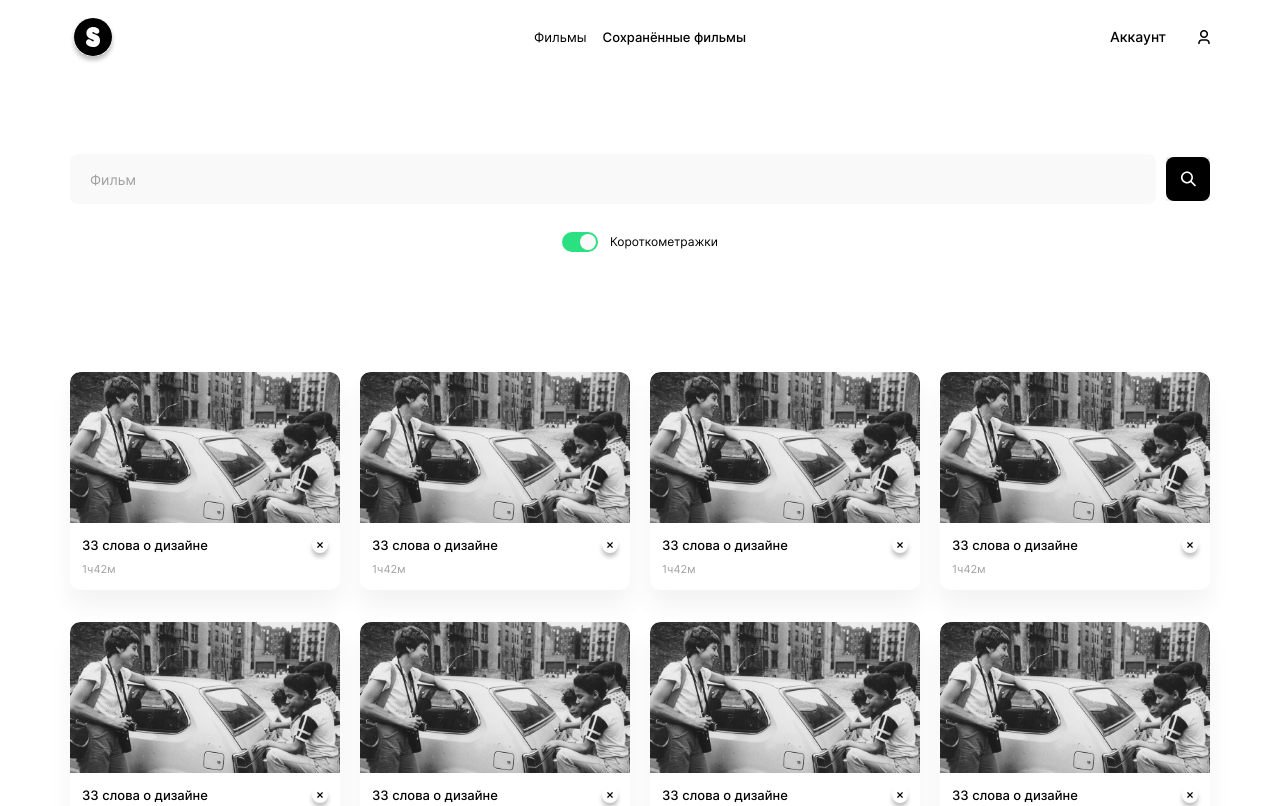
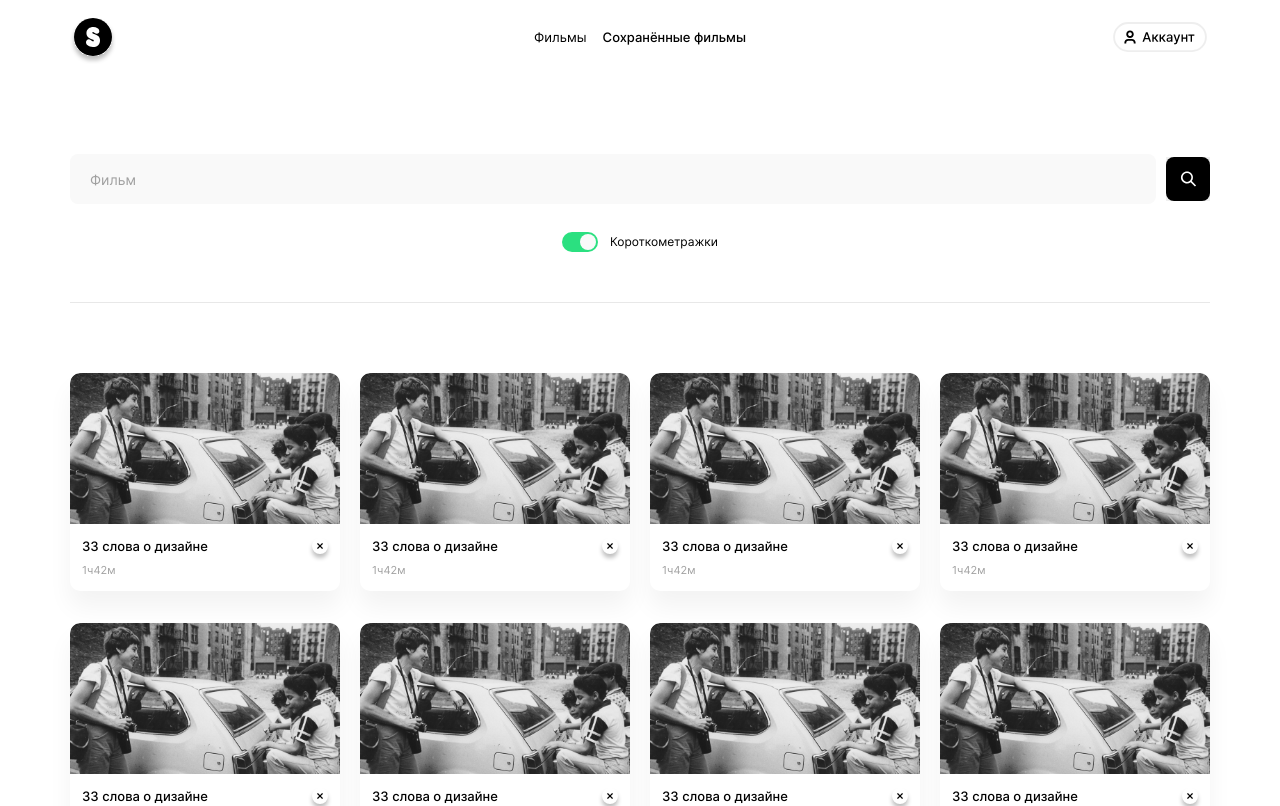
Before and after one commit to vasilkovai/movies-explorer-frontend, a React (Create React App) app: page /saved-movies in a window 1280 px wide. Shown: the top 806 px of the page. Built offline with nearby package versions, Linux system fonts and the light colour scheme.

Commit message:
new fixes

```diff
--- a/public/index.html
+++ b/public/index.html
@@ -11,7 +11,7 @@
     />
     <link rel="apple-touch-icon" href="%PUBLIC_URL%/logo192.png" />
     <link rel="manifest" href="%PUBLIC_URL%/manifest.json" />
-    <title>BeatFilm</title>
+    <title>Movies Explorer</title>
   </head>
   <body>
     <noscript>You need to enable JavaScript to run this app.</noscript>
--- a/src/components/AboutMe/AboutMe.js
+++ b/src/components/AboutMe/AboutMe.js
@@ -9,7 +9,7 @@ function AboutMe() {
       <div className="about-me__container">
         <div className="about-me__text">
           <h2 className="about-me__name">Ирина</h2>
-          <h4 className="about-me__info">Веб-разработчик, 28 лет</h4>
+          <h4 className="about-me__info">Веб-разработчица, 28 лет</h4>
           <p className="about-me__about">
             Я родилась в городе Уфа,
             в 18 лет переехала в Санкт-Петербург поступать на экномиста в СПбГЭУ,
--- a/src/components/FilterCheckbox/FilterCheckbox.css
+++ b/src/components/FilterCheckbox/FilterCheckbox.css
@@ -3,6 +3,7 @@
   max-height: 20px;
   margin: 0 auto;
   padding: 28px 0 50px 0;
+  border-bottom: 1px solid #E8E8E8;
 }
 
 .filter__switch {
@@ -42,7 +43,7 @@
 
 .filter__checkbox:checked:before {
   right: 16px;
-  background: #2BE080;
+  background: #F5F5F5;
 }
 
 .filter__text {
--- a/src/components/Login/Login.css
+++ b/src/components/Login/Login.css
@@ -110,7 +110,14 @@
 }
 
 .login__submit_inactive {
-  opacity: .8;
+  font-family: 'Inter', Arial, Helvetica, sans-serif;
+  font-style: normal;
+  font-weight: 500;
+  font-size: 14px;
+  line-height: 17px;
+  text-align: center;
+  color: #C2C2C2;
+  background: #F8F8F8;
 }
 
 .login__redirection {
--- a/src/components/NavBar/NavBar.css
+++ b/src/components/NavBar/NavBar.css
@@ -128,19 +128,9 @@
   opacity: .7;
 }
 
-.navbar__profile-link {
-  font-family: Inter;
-  font-style: normal;
-  font-weight: 500;
-  font-size: 14px;
-  line-height: 16px;
-  color: #000000;
-  margin: 0;
-}
-
 .navbar__profile-icon {
-  width: 11,5px;
-  height: 14px;
+  width: 100px;
+  height: 30px;
 }
 
 @media screen and (max-width: 1279px) {
--- a/src/components/NavBar/NavBar.js
+++ b/src/components/NavBar/NavBar.js
@@ -2,7 +2,7 @@ import React from 'react';
 import { Route, Link} from 'react-router-dom';
 import { CgMenu } from 'react-icons/cg';
 import { CgClose } from 'react-icons/cg';
-import profileIcon from './../../images/profile.png';
+import profileIcon from './../../images/profile1.svg';
 import './NavBar.css';
 
 function NavBar() {
@@ -36,7 +36,6 @@ function NavBar() {
             </div>
           </Route>
           <Link to="/profile" className="navbar__profile">
-            <p className="navbar__profile-link">Аккаунт</p>
             <img className="navbar__profile-icon" alt="Аккаунт" src={profileIcon}/>
           </Link>
         </div>
--- a/src/components/Navigation/Navigation.css
+++ b/src/components/Navigation/Navigation.css
@@ -56,21 +56,9 @@
   opacity: .7;
 }
 
-.nav__profile-link {
-  font-family: Inter;
-  font-style: normal;
-  font-weight: 500;
-  font-size: 14px;
-  line-height: 16px;
-  display: flex;
-  align-items: center;
-  color: #000000;
-  margin: 0;
-}
-
 .nav__profile-icon {
-  width: 11,5px;
-  height: 14px;
+  width: 100px;
+  height: 30px;
   margin: 0;
 }
 
--- a/src/components/Navigation/Navigation.js
+++ b/src/components/Navigation/Navigation.js
@@ -1,6 +1,6 @@
 import React from 'react';
 import { Route, Link} from 'react-router-dom';
-import profileIcon from './../../images/profile.png';
+import profileIcon from './../../images/profile1.svg';
 import './Navigation.css';
 
 function Navigation() {
@@ -25,7 +25,6 @@ function Navigation() {
         </div>
       </Route>
       <Link to="/profile" className="nav__profile">
-        <p className="navbar__profile-link">Аккаунт</p>
         <img className="navbar__profile-icon" alt="Аккаунт" src={profileIcon}/>
       </Link>
     </div>
```
Also changed, not shown: src/images/profile1.svg (added).
